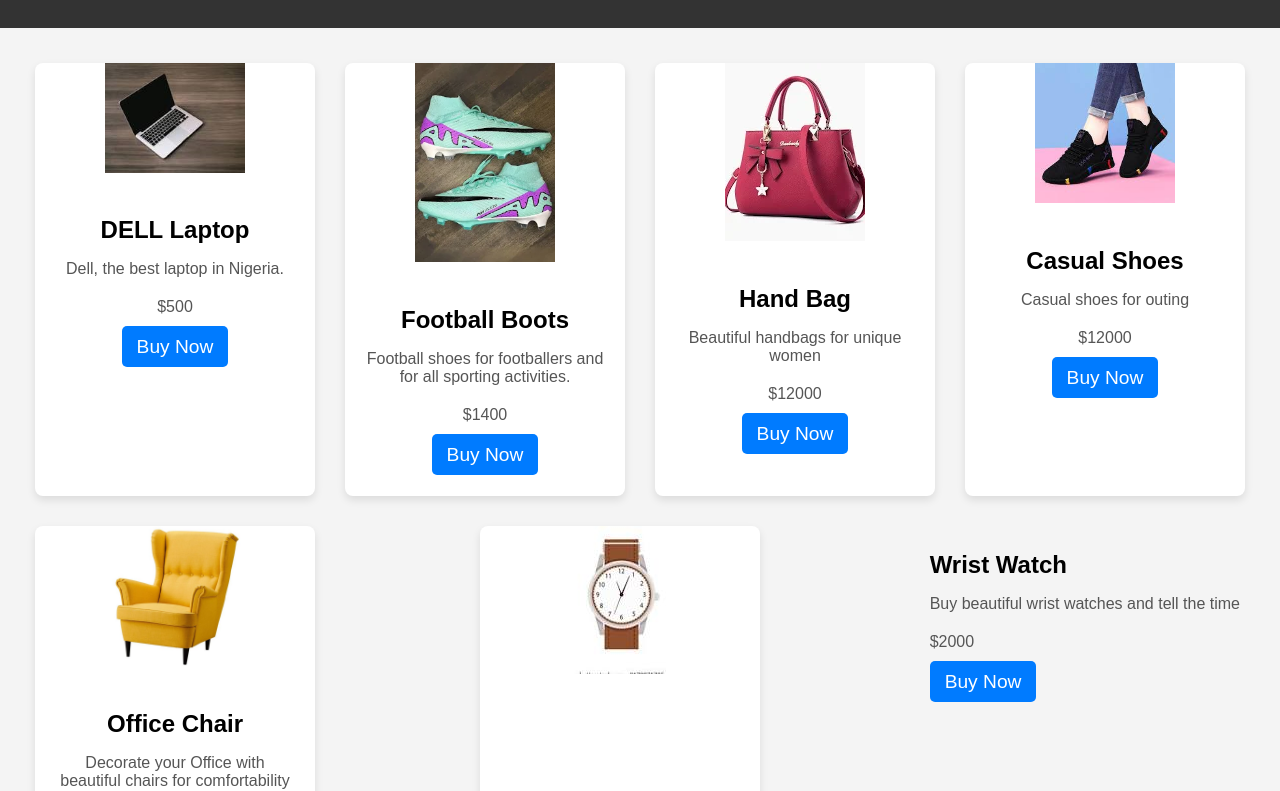
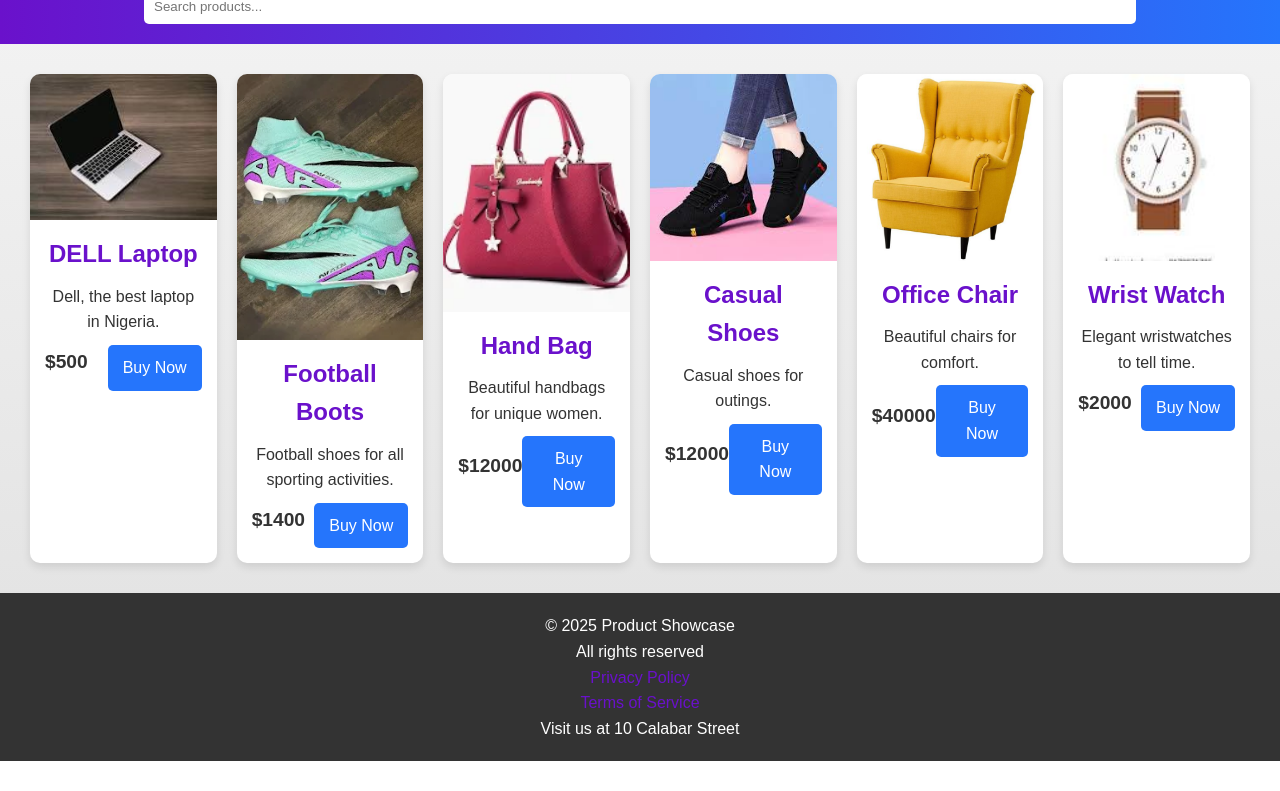
Before and after one commit to AmaraRoyality/showcase, a plain HTML site: page index.html in a window 1280 px wide. Shown: the part 92-883 px from the top of the page. After the commit the page ends 853 px from the top, so only its background shows below. Drawn offline with Linux system fonts and the light colour scheme.

Commit message:
chages made

```diff
--- a/index.html
+++ b/index.html
@@ -3,122 +3,33 @@
 <head>
     <meta charset="UTF-8">
     <meta name="viewport" content="width=device-width, initial-scale=1.0">
-    <title>Responsive Product Showcase</title>
-
-    <link rel="stylesheet" href="style.css"> <!-- Merged styles into one file -->
+    <title>Product Showcase</title>
+    <link rel="stylesheet" href="style.css">
 </head>
 <body>
     <header>
         <h1>Product Showcase</h1>
+        <input type="text" id="searchBar" placeholder="Search products..." aria-label="Search Products">
     </header>
 
     <main>
-        <section class="shop">
-            <!-- First Product: Dell Laptop -->
-            <div class="product">
-                <div class="product-image">
-                    <img src="images/download (1).jpg" alt="DELL Laptop">
-                </div>
-                <div class="product-info">
-                    <h2>DELL Laptop</h2>
-                    <p>Dell, the best laptop in Nigeria.</p>
-                    <div class="product-price">
-                        <p>$500</p>
-                        <a href="form.html" class="btn-buy">Buy Now</a>
-                    </div>
-                </div>
-            </div>
-
-            <!-- Second Product: Football Boots -->
-            <div class="product">
-                <div class="product-image">
-                    <img src="images/download (1).webp" alt="Football Boots">
-                </div>
-                <div class="product-info">
-                    <h2>Football Boots</h2>
-                    <p>Football shoes for footballers and for all sporting activities.</p>
-                    <div class="product-price">
-                        <p>$1400</p>
-                        <a href="form.html" class="btn-buy">Buy Now</a>
-                    </div>
-                </div>
-            </div>
-
-            <!-- Third Product: Handbag -->
-            <div class="product">
-                <div class="product-image">
-                    <img src="images/download.webp" alt="Hand bag">
-                </div>
-                <div class="product-info">
-                    <h2>Hand Bag</h2>
-                    <p>Beautiful handbags for unique women</p>
-                    <div class="product-price">
-                        <p>$12000</p>
-                        <a href="form.html" class="btn-buy">Buy Now</a>
-                    </div>
-                </div>
-            </div>
-
-            <!-- Fourth Product: Casual Shoes -->
-            <div class="product">
-                <div class="product-image">
-                    <img src="images/download.jpeg" alt="Casual shoes">
-                </div>
-                <div class="product-info">
-                    <h2>Casual Shoes</h2>
-                    <p>Casual shoes for outing</p>
-                    <div class="product-price">
-                        <p>$12000</p>
-                        <a href="form.html" class="btn-buy">Buy Now</a>
-                    </div>
-                </div>
-            </div>
-
-            <!-- Fifth Product: Office Chair -->
-            <div class="product">
-                <div class="product-image">
-                    <img src="images/banner-fx-600x600-1.jpg" alt="Office Chair">
-                </div>
-                <div class="product-info">
-                    <h2>Office Chair</h2>
-                    <p>Decorate your Office with beautiful chairs for comfortability</p>
-                    <div class="product-price">
-                        <p>$40000</p>
-                        <a href="form.html" class="btn-buy">Buy Now</a>
-                    </div>
-                </div>
-            </div>
-
-            <!-- Sixth Product: Wrist Watch -->
-            <div class="product">
-                <div class="product-image"></div>
-                    <img src="images/download.jpg" alt="Wrist Watch">
-                </div>
-                <div class="product-info">
-                    <h2>Wrist Watch</h2>
-                    <p>Buy beautiful wrist watches and tell the time</p>
-                    <div class="product-price">
-                        <p>$2000</p>
-                        <a href="form.html" class="btn-buy">Buy Now</a>
-                    </div>
-                </div>
-            </div>
-
+        <section class="shop" id="productList">
+            <!-- Products dynamically populated -->
         </section>
     </main>
 
     <footer>
         <section>
-            <p>&copy; 2024 Product Showcase</p>
+            <p>&copy; 2025 Product Showcase</p>
             <p>All rights reserved</p>
         </section>
         <section>
             <p><a href="privacy-policy.html">Privacy Policy</a></p>
             <p><a href="terms-of-service.html">Terms of Service</a></p>
-            <p>Visit us at 10 Calabar street</p>
+            <p>Visit us at 10 Calabar Street</p>
         </section>
     </footer>
 
-    <script src="script.js"></script> <!-- External JavaScript file -->
+    <script src="script.js"></script>
 </body>
 </html>
--- a/script.js
+++ b/script.js
@@ -1,6 +1,45 @@
-document.querySelectorAll('.btn-buy').forEach(button => {
-    button.addEventListener('click', function(event) {
+const products = [
+    { name: "DELL Laptop", image: "images/download (1).jpg", description: "Dell, the best laptop in Nigeria.", price: 500 },
+    { name: "Football Boots", image: "images/download (1).webp", description: "Football shoes for all sporting activities.", price: 1400 },
+    { name: "Hand Bag", image: "images/download.webp", description: "Beautiful handbags for unique women.", price: 12000 },
+    { name: "Casual Shoes", image: "images/download.jpeg", description: "Casual shoes for outings.", price: 12000 },
+    { name: "Office Chair", image: "images/banner-fx-600x600-1.jpg", description: "Beautiful chairs for comfort.", price: 40000 },
+    { name: "Wrist Watch", image: "images/download.jpg", description: "Elegant wristwatches to tell time.", price: 2000 },
+];
+
+const productList = document.getElementById('productList');
+const searchBar = document.getElementById('searchBar');
+
+function displayProducts(products) {
+    productList.innerHTML = products.map(product => `
+        <div class="product">
+            <div class="product-image">
+                <img src="${product.image}" alt="${product.name}">
+            </div>
+            <div class="product-info">
+                <h2>${product.name}</h2>
+                <p>${product.description}</p>
+                <div class="product-price">
+                    <p>$${product.price}</p>
+                    <a href="#" class="btn-buy">Buy Now</a>
+                </div>
+            </div>
+        </div>
+    `).join('');
+}
+
+searchBar.addEventListener('input', () => {
+    const filteredProducts = products.filter(product =>
+        product.name.toLowerCase().includes(searchBar.value.toLowerCase())
+    );
+    displayProducts(filteredProducts);
+});
+
+document.addEventListener('click', event => {
+    if (event.target.classList.contains('btn-buy')) {
         event.preventDefault();
         alert('Thank you for your purchase!');
-    });
+    }
 });
+
+displayProducts(products);
--- a/style.css
+++ b/style.css
@@ -1,100 +1,132 @@
-/* General Styles */
-body {
-    font-family: Arial, sans-serif;
+/* General Reset */
+* {
     margin: 0;
     padding: 0;
-    background-color: #f4f4f4;
+    box-sizing: border-box;
+}
+
+body {
+    font-family: 'Arial', sans-serif;
+    background: linear-gradient(to bottom, #f5f5f5, #e0e0e0);
+    color: #333;
+    line-height: 1.6;
+    overflow-x: hidden;
 }
 
 header {
     text-align: center;
-    background-color: #333;
+    padding: 20px;
+    background: linear-gradient(to right, #6a11cb, #2575fc);
     color: white;
-    padding: 20px;
+    position: sticky;
+    top: 0;
+    z-index: 1000;
+}
+
+header input {
+    margin-top: 10px;
+    padding: 10px;
+    width: 80%;
+    border: none;
+    border-radius: 5px;
+}
+
+.shop {
+    display: grid;
+    grid-template-columns: repeat(auto-fit, minmax(150px, 1fr));
+    gap: 20px;
+    margin: 20px;
+    padding: 10px;
+}
+
+.product {
+    background-color: white;
+    border-radius: 10px;
+    box-shadow: 0 4px 8px rgba(0, 0, 0, 0.1);
+    overflow: hidden;
+    transition: transform 0.3s ease, box-shadow 0.3s ease;
+}
+
+.product:hover {
+    transform: scale(1.05);
+    box-shadow: 0 8px 16px rgba(0, 0, 0, 0.2);
+}
+
+.product-image img {
+    width: 100%;
+    height: auto;
+    display: block;
+    cursor: pointer;
+}
+
+.product-info {
+    padding: 15px;
+    text-align: center;
+}
+
+.product-info h2 {
+    font-size: 1.5rem;
+    margin-bottom: 10px;
+    color: #6a11cb;
+}
+
+.product-info p {
+    margin-bottom: 10px;
+}
+
+.product-price {
+    display: flex;
+    justify-content: space-between;
+    align-items: center;
+}
+
+.product-price p {
+    font-size: 1.2rem;
+    font-weight: bold;
+    color: #333;
+}
+
+.btn-buy {
+    text-decoration: none;
+    color: white;
+    background: #2575fc;
+    padding: 10px 15px;
+    border-radius: 5px;
+    transition: background 0.3s ease;
+}
+
+.btn-buy:hover {
+    background: #6a11cb;
 }
 
 footer {
     background-color: #333;
     color: white;
-    padding: 20px;
     text-align: center;
+    padding: 20px 0;
+    margin-top: 20px;
 }
 
-/* Shop Section */
-.shop {
-    display: flex;
-    flex-wrap: wrap;
-    justify-content: space-between;
-    padding: 20px;
+footer a {
+    color: #6a11cb;
+    text-decoration: none;
+}
+
+footer a:hover {
+    text-decoration: underline;
+}
+
+@keyframes fadeIn {
+    from {
+        opacity: 0;
+        transform: translateY(10px);
+    }
+    to {
+        opacity: 1;
+        transform: translateY(0);
+    }
 }
 
 .product {
-    background-color: white;
-    width: 100%;
-    max-width: 280px;
-    margin: 15px;
-    box-shadow: 0 4px 8px rgba(0, 0, 0, 0.1);
-    border-radius: 8px;
-    overflow: hidden;
-    text-align: center;
-    transition: transform 0.3s ease;
+    animation: fadeIn 0.5s ease-in-out;
 }
-
-.product:hover {
-    transform: scale(1.05);
-}
-
-.product-image img {
-    width: 50%;
-    height: auto;
-}
-
-.product-info {
-    padding: 20px;
-}
-
-.product-info h2 {
-    font-size: 1.5rem;
-    margin-bottom: 10px;
-}
-
-.product-info p {
-    font-size: 1rem;
-    margin-bottom: 20px;
-    color: #555;
-}
-
-.product-price {
-    font-size: 1.2rem;
-    margin-bottom: 10px;
-}
-
-.btn-buy {
-    background-color: #007BFF;
-    color: white;
-    padding: 10px 15px;
-    text-decoration: none;
-    border-radius: 5px;
-    transition: background-color 0.3s;
-}
-
-.btn-buy:hover {
-    background-color: #0056b3;
-}
-
-/* Responsive Design */
-@media (max-width: 768px) {
-    .shop {
-        flex-direction: column;
-        align-items: center;
-    }
-    .product {
-        max-width: 90%;
-    }
-}
-
-@media (max-width: 480px) {
-    header h1 {
-        font-size: 1.5rem;
-    }
-}
```
